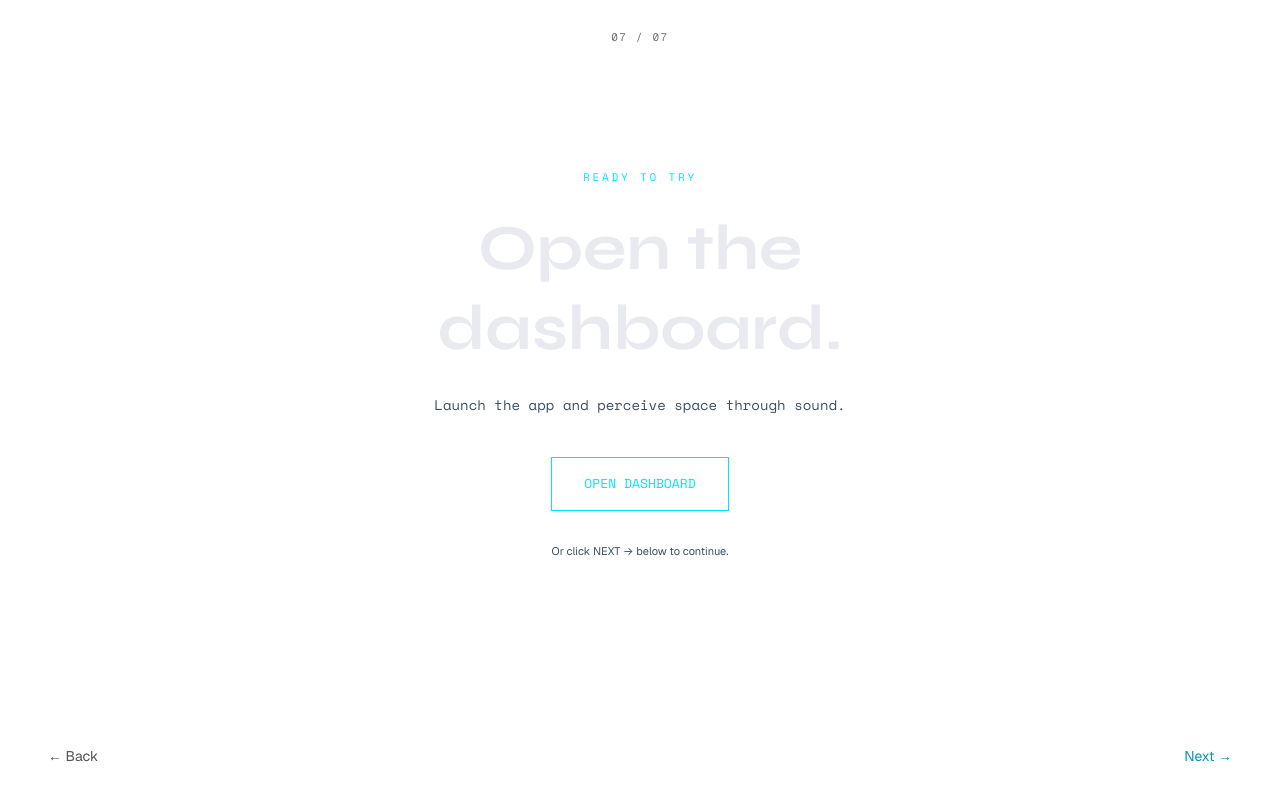
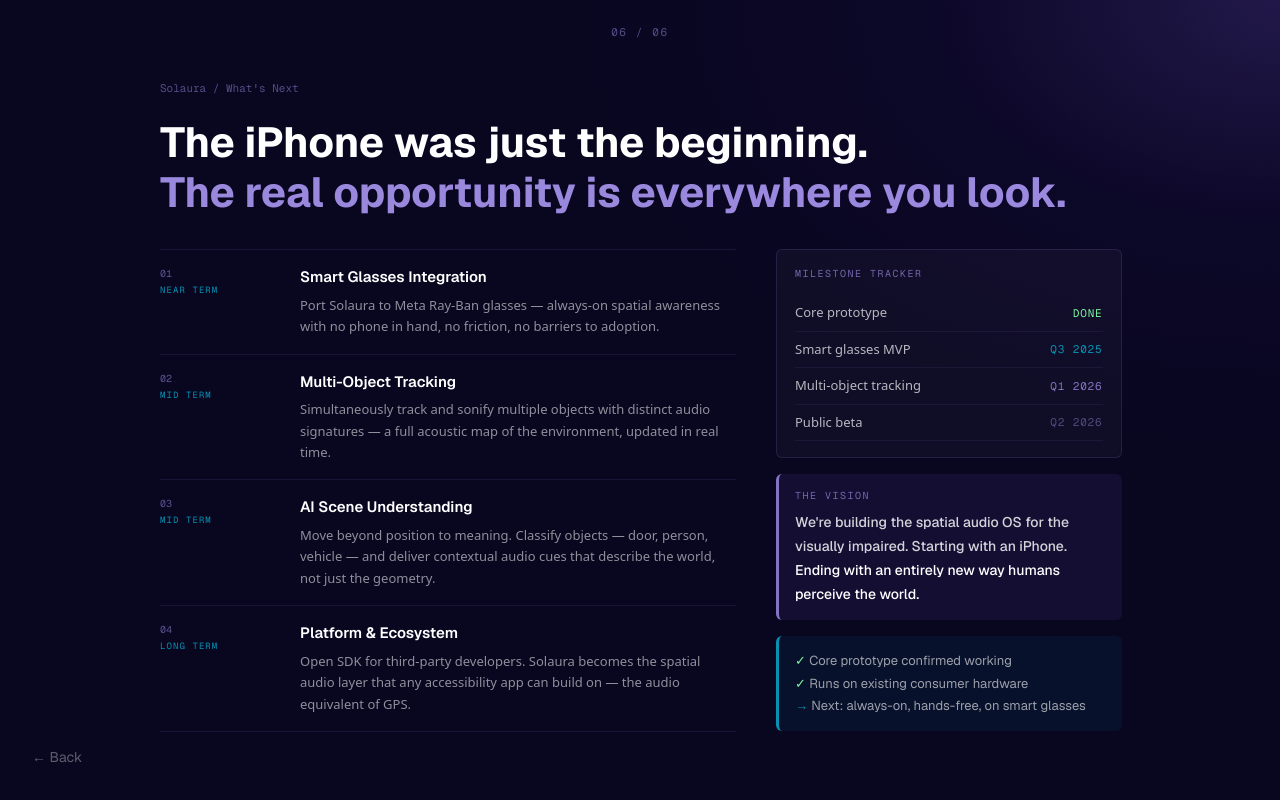
Before and after one commit to Yinghao-Guan/solaura, a Next.js app in the folder frontend/: page /go in a window 1280 px wide. Shown: the top 800 px of the page. Built offline with nearby package versions, Linux system fonts and the light colour scheme.

Commit message:
feat: web

```diff
--- a/frontend/src/app/dashboard/page.tsx
+++ b/frontend/src/app/dashboard/page.tsx
@@ -85,7 +85,7 @@
           letterSpacing: "0.15em",
         }}
       >
-        04 / 07
+        04 / 06
       </div>
       <Link
         href="/solution"
--- a/frontend/src/app/go/page.tsx
+++ b/frontend/src/app/go/page.tsx
@@ -1,81 +1,263 @@
 "use client";
 
-import { useRouter } from "next/navigation";
-import { Syne, Space_Mono } from "next/font/google";
-import { PageShell } from "../components/PageShell";
+import Link from "next/link";
 
-const syne = Syne({ weight: ["400", "700", "800"], subsets: ["latin"] });
-const spaceMono = Space_Mono({ weight: ["400", "700"], subsets: ["latin"] });
+const ROADMAP = [
+  {
+    step: "01",
+    horizon: "NEAR TERM",
+    title: "Smart Glasses Integration",
+    value: "Port Solaura to Meta Ray-Ban glasses — always-on spatial awareness with no phone in hand, no friction, no barriers to adoption.",
+  },
+  {
+    step: "02",
+    horizon: "MID TERM",
+    title: "Multi-Object Tracking",
+    value: "Simultaneously track and sonify multiple objects with distinct audio signatures — a full acoustic map of the environment, updated in real time.",
+  },
+  {
+    step: "03",
+    horizon: "MID TERM",
+    title: "AI Scene Understanding",
+    value: "Move beyond position to meaning. Classify objects — door, person, vehicle — and deliver contextual audio cues that describe the world, not just the geometry.",
+  },
+  {
+    step: "04",
+    horizon: "LONG TERM",
+    title: "Platform & Ecosystem",
+    value: "Open SDK for third-party developers. Solaura becomes the spatial audio layer that any accessibility app can build on — the audio equivalent of GPS.",
+  },
+];
 
-const CYAN = "#00e5ff";
-const MUTED = "#3d4f5e";
-const WHITE = "#e8eaf0";
+const MILESTONES = [
+  { label: "Core prototype", status: "DONE", color: "#7bf5a0" },
+  { label: "Smart glasses MVP", status: "Q3 2025", color: "#0891b2" },
+  { label: "Multi-object tracking", status: "Q1 2026", color: "rgba(180,160,255,0.7)" },
+  { label: "Public beta", status: "Q2 2026", color: "rgba(180,160,255,0.4)" },
+];
 
-export default function GoToDashboardPage() {
-  const router = useRouter();
+export default function FutureWorkPage() {
+  return (
+    <>
+      {/* ── Page navigation overlay ── */}
+      <div
+        className="fixed left-1/2 top-0 z-[9999] -translate-x-1/2 py-6 text-center"
+        style={{
+          fontFamily: "Geist Mono, monospace",
+          fontSize: 11,
+          color: "rgba(180, 160, 255, 0.45)",
+          letterSpacing: "0.15em",
+        }}
+      >
+        06 / 06
+      </div>
+      <Link
+        href="/proof"
+        className="fixed bottom-0 left-0 z-[9999] pb-8 pl-8 transition-opacity hover:opacity-80"
+        style={{
+          fontFamily: "Geist, system-ui, sans-serif",
+          fontSize: 14,
+          color: "rgba(255,255,255,0.35)",
+        }}
+      >
+        ← Back
+      </Link>
 
-  const handleOpenDashboard = () => {
-    router.push("/dashboard");
-  };
-
-  return (
-    <PageShell
-      pageNum={7}
-      totalPages={7}
-      nextHref="/dashboard"
-      prevHref="/demo"
-    >
-      <div className="flex h-full flex-col items-center justify-center px-6">
-        <div className="mx-auto w-full max-w-[560px] text-center">
+      <main
+        style={{
+          minHeight: "100vh",
+          display: "flex",
+          alignItems: "center",
+          justifyContent: "center",
+          color: "#e8e4f0",
+          backgroundColor: "#090620ff",
+          backgroundImage: `radial-gradient(
+            ellipse 70% 70% at 100% 0%,
+            rgba(120, 90, 220, 0.22) 0%,
+            rgba(37, 20, 105, 0.1) 40%,
+            transparent 80%
+          )`,
+          fontFamily: "system-ui, sans-serif",
+          overflowY: "auto",
+          padding: "80px 24px",
+        }}
+      >
+        <div className="mx-auto w-full max-w-[960px]">
           <p
-            className={`mb-6 ${spaceMono.className}`}
             style={{
+              fontFamily: "Geist Mono, monospace",
               fontSize: 11,
-              color: CYAN,
-              letterSpacing: "0.25em",
+              color: "rgba(180, 160, 255, 0.45)",
+              marginBottom: 20,
             }}
           >
-            READY TO TRY
+            Solaura  /  What&apos;s Next
           </p>
 
-          <h1
-            className={`${syne.className} font-bold leading-tight`}
+          <h2
             style={{
-              fontSize: "clamp(36px, 5vw, 64px)",
-              color: WHITE,
+              fontFamily: "Geist, system-ui, sans-serif",
+              fontWeight: 700,
+              fontSize: "clamp(28px, 3.5vw, 42px)",
+              lineHeight: 1.2,
+              color: "#fff",
+              margin: 0,
             }}
           >
-            Open the dashboard.
-          </h1>
+            The iPhone was just the beginning.
+            <br />
+            <span style={{ color: "rgba(180, 160, 255, 0.85)" }}>
+              The real opportunity is everywhere you look.
+            </span>
+          </h2>
 
-          <p
-            className={`mt-6 ${spaceMono.className}`}
-            style={{
-              fontSize: 14,
-              color: MUTED,
-              lineHeight: 1.7,
-            }}
-          >
-            Launch the app and perceive space through sound.
-          </p>
+          <div className="mt-8 grid grid-cols-1 gap-10 lg:grid-cols-[60%_36%]">
 
-          <button
-            type="button"
-            onClick={handleOpenDashboard}
-            className={`mt-10 inline-block border px-8 py-4 ${spaceMono.className} text-[13px] transition-opacity hover:opacity-90`}
-            style={{
-              borderColor: CYAN,
-              color: CYAN,
-            }}
-          >
-            OPEN DASHBOARD
-          </button>
+            {/* LEFT — roadmap */}
+            <div style={{ borderTop: "1px solid rgba(180, 160, 255, 0.1)" }}>
+              {ROADMAP.map((item) => (
+                <div
+                  key={item.step}
+                  style={{
+                    display: "flex",
+                    gap: 20,
+                    padding: "16px 0",
+                    borderBottom: "1px solid rgba(180, 160, 255, 0.1)",
+                  }}
+                >
+                  <div style={{ flexShrink: 0, width: 120 }}>
+                    <div style={{ fontFamily: "Geist Mono, monospace", fontSize: 10, color: "rgba(180, 160, 255, 0.5)" }}>
+                      {item.step}
+                    </div>
+                    <div
+                      style={{
+                        fontFamily: "Geist Mono, monospace",
+                        fontSize: 9,
+                        color: "#0891b2",
+                        letterSpacing: "0.12em",
+                        marginTop: 3,
+                      }}
+                    >
+                      {item.horizon}
+                    </div>
+                  </div>
+                  <div>
+                    <div
+                      style={{
+                        fontFamily: "Geist, system-ui, sans-serif",
+                        fontWeight: 600,
+                        fontSize: 15,
+                        color: "#fff",
+                        marginBottom: 6,
+                      }}
+                    >
+                      {item.title}
+                    </div>
+                    <p style={{ fontSize: 13, color: "rgba(255,255,255,0.55)", margin: 0, lineHeight: 1.65 }}>
+                      {item.value}
+                    </p>
+                  </div>
+                </div>
+              ))}
+            </div>
 
-          <p className="mt-8 text-[11px]" style={{ color: MUTED }}>
-            Or click NEXT → below to continue.
-          </p>
+            {/* RIGHT — milestone tracker + closing */}
+            <div style={{ display: "flex", flexDirection: "column", gap: 16 }}>
+
+              <div
+                style={{
+                  background: "rgba(255,255,255,0.03)",
+                  border: "1px solid rgba(180, 160, 255, 0.12)",
+                  borderRadius: 6,
+                  padding: "16px 18px",
+                }}
+              >
+                <p
+                  style={{
+                    fontFamily: "Geist Mono, monospace",
+                    fontSize: 10,
+                    color: "rgba(180, 160, 255, 0.6)",
+                    margin: 0,
+                    marginBottom: 14,
+                    letterSpacing: "0.15em",
+                  }}
+                >
+                  MILESTONE TRACKER
+                </p>
+                {MILESTONES.map((m) => (
+                  <div
+                    key={m.label}
+                    style={{
+                      display: "flex",
+                      justifyContent: "space-between",
+                      alignItems: "center",
+                      padding: "8px 0",
+                      borderBottom: "1px solid rgba(180, 160, 255, 0.07)",
+                    }}
+                  >
+                    <span style={{ fontSize: 13, color: "rgba(255,255,255,0.7)" }}>{m.label}</span>
+                    <span
+                      style={{
+                        fontFamily: "Geist Mono, monospace",
+                        fontSize: 11,
+                        color: m.color,
+                        letterSpacing: "0.08em",
+                      }}
+                    >
+                      {m.status}
+                    </span>
+                  </div>
+                ))}
+              </div>
+
+              <div
+                style={{
+                  background: "rgba(120, 90, 220, 0.10)",
+                  borderLeft: "3px solid rgba(180, 160, 255, 0.7)",
+                  borderRadius: 6,
+                  padding: "14px 16px",
+                }}
+              >
+                <p
+                  style={{
+                    fontFamily: "Geist Mono, monospace",
+                    fontSize: 10,
+                    color: "rgba(180, 160, 255, 0.6)",
+                    margin: 0,
+                    marginBottom: 8,
+                    letterSpacing: "0.15em",
+                  }}
+                >
+                  THE VISION
+                </p>
+                <p style={{ fontFamily: "Geist, system-ui, sans-serif", fontWeight: 500, fontSize: 14, color: "rgba(255,255,255,0.82)", margin: 0, lineHeight: 1.7 }}>
+                  We&apos;re building the spatial audio OS for the visually impaired.
+                  Starting with an iPhone.{" "}
+                  <span style={{ color: "#fff" }}>Ending with an entirely new way humans perceive the world.</span>
+                </p>
+              </div>
+
+              <div
+                style={{
+                  background: "rgba(8, 145, 178, 0.08)",
+                  borderLeft: "3px solid #0891b2",
+                  borderRadius: 6,
+                  padding: "14px 16px",
+                }}
+              >
+                <p style={{ fontFamily: "Geist, system-ui, sans-serif", fontSize: 13, color: "rgba(255,255,255,0.6)", margin: 0, lineHeight: 1.7 }}>
+                  <span style={{ color: "#7bf5a0" }}>✓</span> Core prototype confirmed working
+                  <br />
+                  <span style={{ color: "#7bf5a0" }}>✓</span> Runs on existing consumer hardware
+                  <br />
+                  <span style={{ color: "#0891b2" }}>→</span> Next: always-on, hands-free, on smart glasses
+                </p>
+              </div>
+
+            </div>
+          </div>
         </div>
-      </div>
-    </PageShell>
+      </main>
+    </>
   );
 }
--- a/frontend/src/app/page.tsx
+++ b/frontend/src/app/page.tsx
@@ -15,7 +15,7 @@
           letterSpacing: "0.15em",
         }}
       >
-        01 / 07
+        01 / 06
       </div>
       <Link
         href="/problem"
--- a/frontend/src/app/problem/page.tsx
+++ b/frontend/src/app/problem/page.tsx
@@ -57,7 +57,7 @@
           letterSpacing: "0.15em",
         }}
       >
-        02 / 07
+        02 / 06
       </div>
       <Link
         href="/"
--- a/frontend/src/app/proof/page.tsx
+++ b/frontend/src/app/proof/page.tsx
@@ -22,8 +22,8 @@
   return (
     <PageShell
       pageNum={5}
-      totalPages={7}
-      nextHref="/demo"
+      totalPages={6}
+      nextHref="/go"
       prevHref="/dashboard"
       theme="dark"
       backgroundColor="#090620ff"
--- a/frontend/src/app/solution/page.tsx
+++ b/frontend/src/app/solution/page.tsx
@@ -21,7 +21,7 @@
           letterSpacing: "0.15em",
         }}
       >
-        03 / 07
+        03 / 06
       </div>
       <Link
         href="/problem"
```
